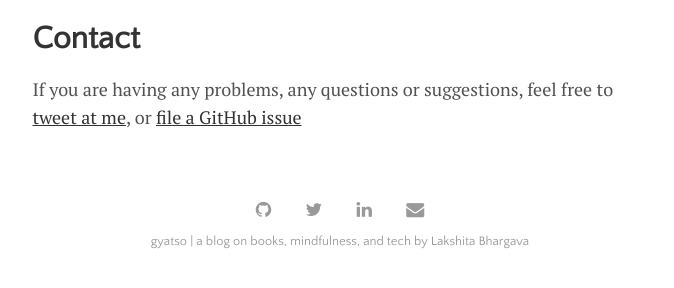
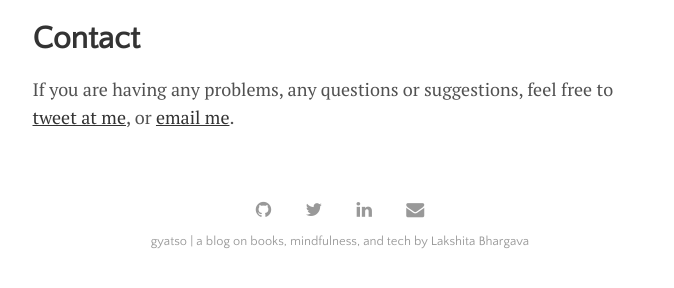
Before and after one commit to LakshitaBh/LakshitaBh.github.io, a Jekyll site: the page built from menu/contact.md, in a window 1280 px wide. Shown: the part 145-433 px from the top of the page, without its empty margins (300-974 px from the left). Built offline with Jekyll 4.4.1, drawn with Linux system fonts in a browser that asks for light colours.

Commit message:
Update contact.md

```diff
--- a/menu/contact.md
+++ b/menu/contact.md
@@ -3,4 +3,4 @@ layout: page
 title: Contact
 ---
 
-If you are having any problems, any questions or suggestions, feel free to [tweet at me](https://twitter.com/intent/tweet?text=%40paululele), or [file a GitHub issue](https://github.com/lenpaul/lagrange/issues/new)
+If you are having any problems, any questions or suggestions, feel free to [tweet at me](https://x.com/intent/post?text=%40lakshitabh), or [email me](lbhargava@umass.edu).
```
